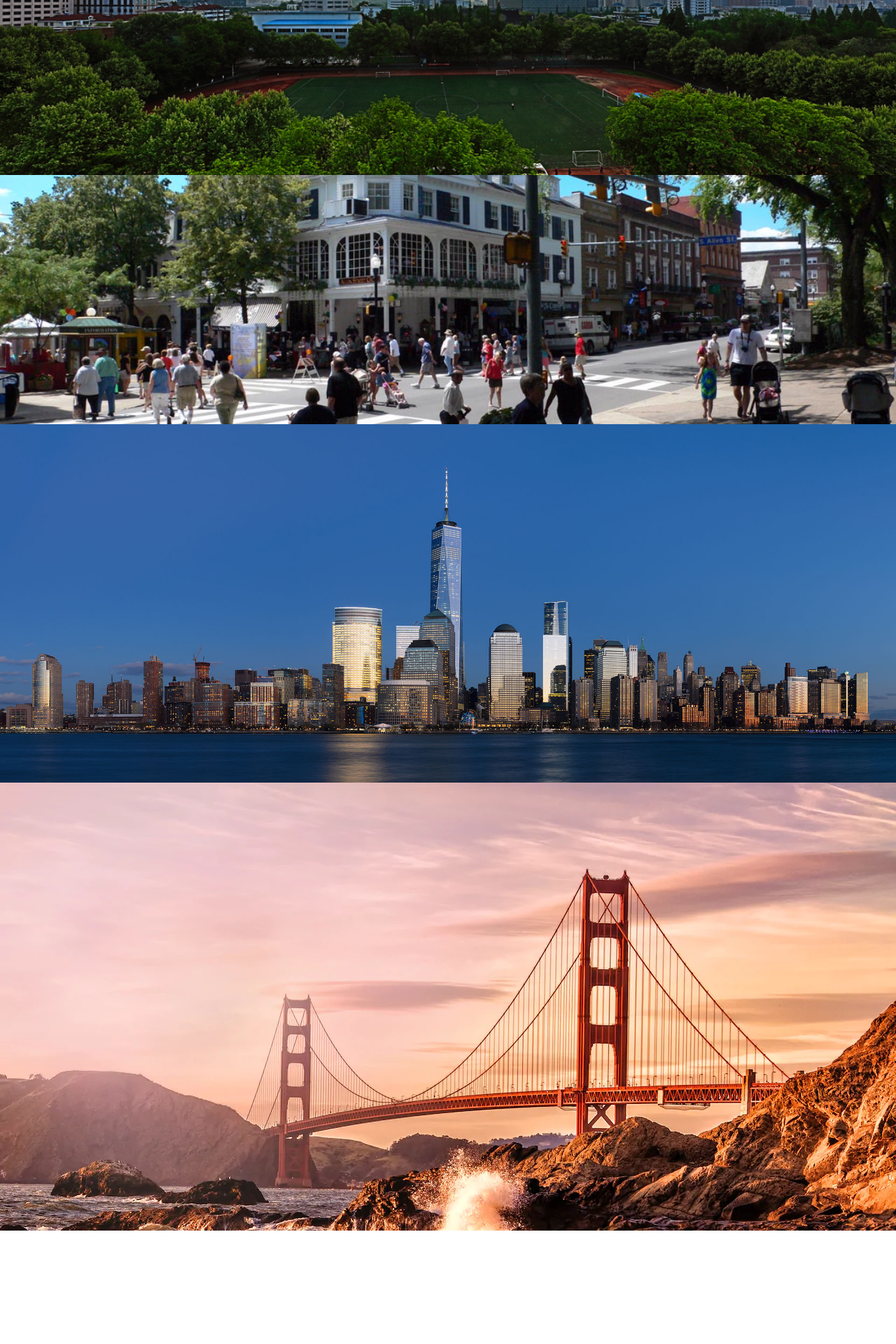
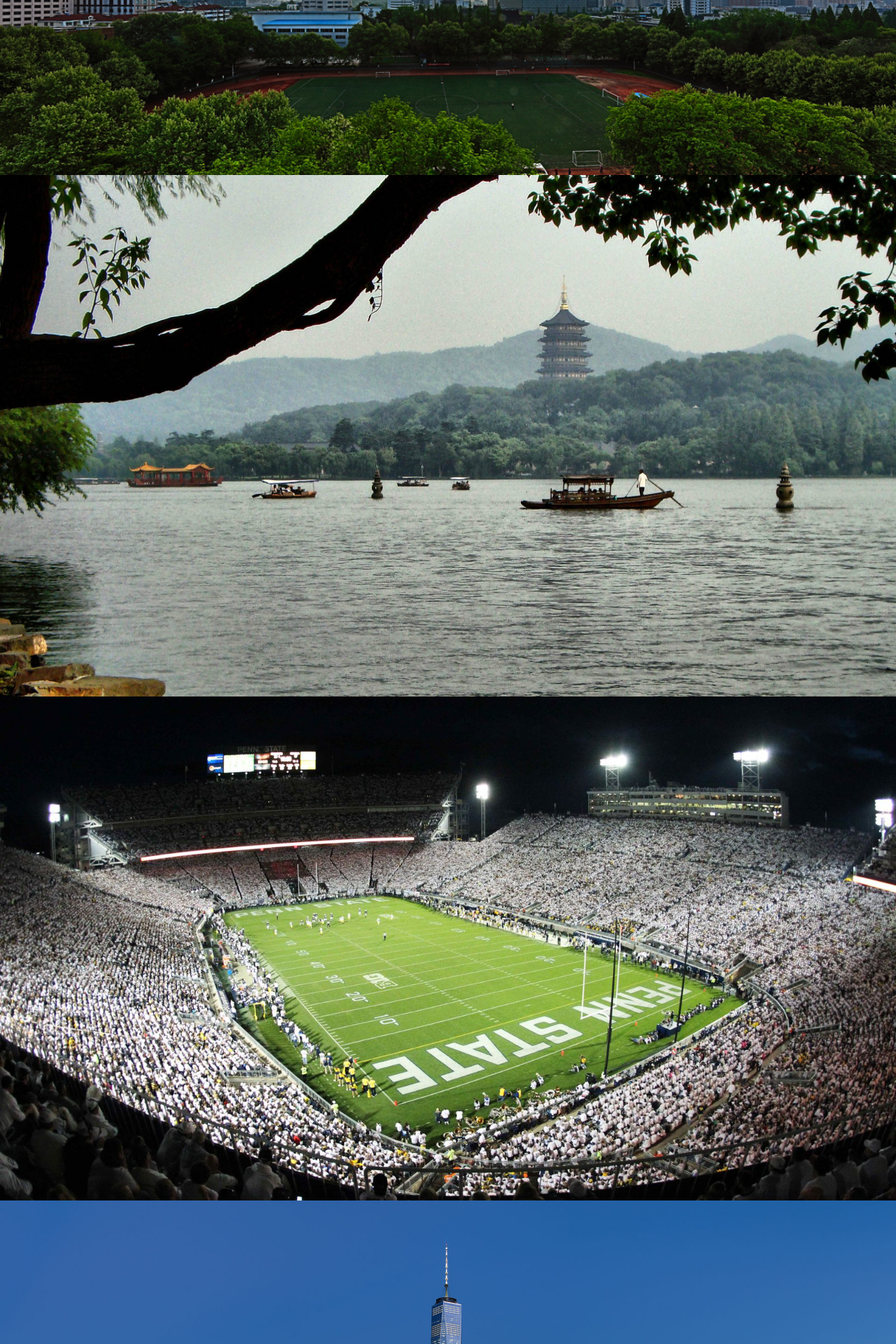
Before and after one commit to CamelShikai/CamelShikai.github.io, a Jekyll site: the page built from index.html, in a window 1280 px wide. Shown: the part 446-2366 px from the top of the page at 70% size. Built offline with Jekyll 4.4.1, drawn with Linux system fonts in a browser that asks for light colours; before the commit the page ends 2204 px from its top, so only the background shows below that.

Commit message:
add more pics

```diff
--- a/index.html
+++ b/index.html
@@ -5,7 +5,8 @@
 
 <div>
   <img src="/assets/images/Gulou_Campus.jpg" class="img-fluid width-100" alt="Responsive image">
-  <img src="/assets/images/psu_college_avenue.jpg" class="img-fluid width-100" alt="Responsive image">
+  <img src="/assets/images/hangzhou_westlake.jpg" class="img-fluid width-100" alt="Responsive image">
+  <img src="/assets/images/psu_stadium.jpg" class="img-fluid width-100" alt="Responsive image">
   <img src="/assets/images/Manhattan.jpg" class="img-fluid width-100" alt="Responsive image">
   <img src="/assets/images/SF.jpg" class="img-fluid width-100" alt="Responsive image">
 </div>
```
Also changed, not shown: assets/images/hangzhou_westlake.jpg (added), assets/images/psu_stadium.jpg (added), 2 other files.
